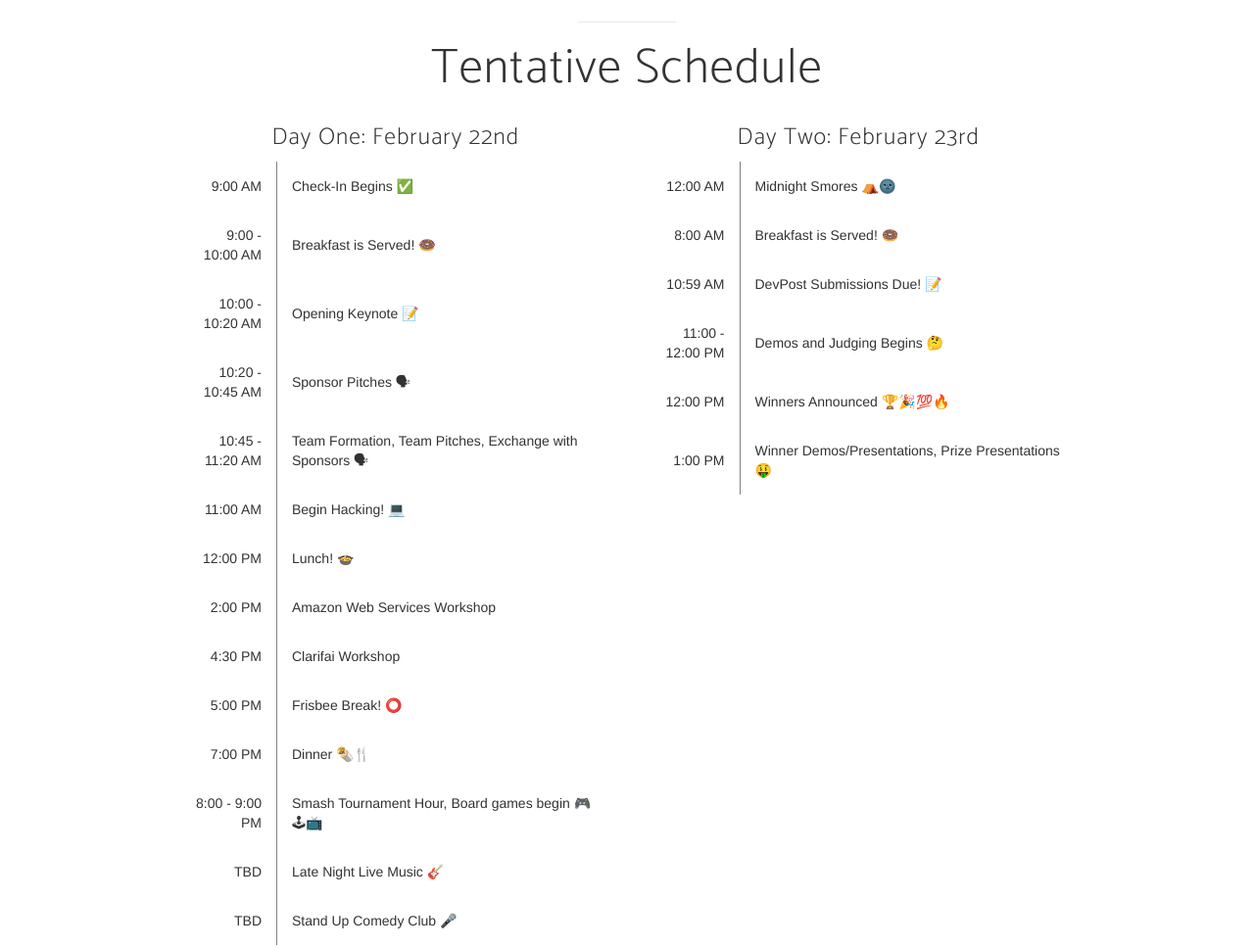
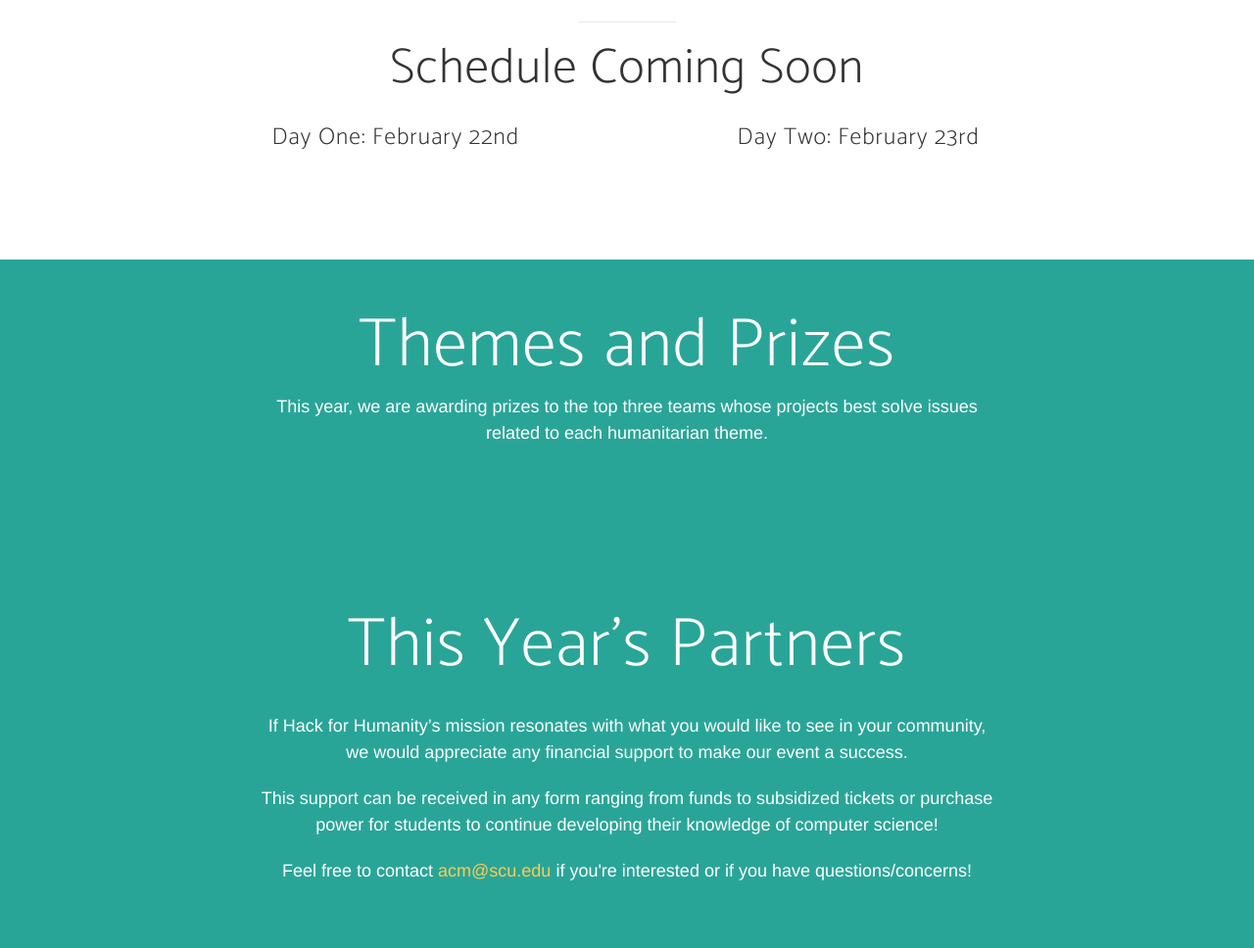
Before and after one commit to SCUACM/SCUACM.github.io, a plain HTML site: page index.html in a window 1280 px wide. Shown: the part 1384-2352 px from the top of the page at 98% size. Drawn offline with nearby package versions, Linux system fonts and the light colour scheme; a web font is replaced by a local one.

Commit message:
Remove 2019 schedule, award themes & sponsors

```diff
--- a/index.html
+++ b/index.html
@@ -167,14 +167,14 @@
 				<div class="col-md-10 col-md-offset-1">
 					<div class="container-fluid">
 						<div class="row text-center">
-							<h2>Tentative Schedule</h3>
+							<h2>Schedule Coming Soon</h3>
 						</div>
 						<div class="row">
 							<div class="col-md-6 text-center">
 								<div class="text-center">
 									<h3>Day One: February 22nd</h4>
 								</div>
-								<div>
+								<!-- <div>
 									<table>
 										<tr>
 											<td>9:00 AM</td>
@@ -233,13 +233,13 @@
 											<td>Stand Up Comedy Club 🎤</td>
 										</tr>
 									</table>
-								</div>
+								</div> -->
 							</div>
 							<div class="col-md-6 text-center">
 								<div class="text-center">
 									<h3>Day Two: February 23rd</h4>
 								</div>
-								<div>
+								<!-- <div>
 									<table>
 										<tr>
 											<td>12:00 AM</td>
@@ -266,7 +266,7 @@
 											<td>Winner Demos/Presentations, Prize Presentations 🤑</td>
 										</tr>
 									</table>
-								</div>
+								</div> -->
 							</div>
 						</div>
 					</div>
@@ -280,9 +280,9 @@
 			<div class="row">
 				<div class="col-md-8 col-md-offset-2">
 					<h2 class="section-heading">Themes and Prizes</h2>
-					<p>This year, we are awarding prizes to teams whose projects best solve issues related to each humanitarian theme. The themes and prizes for this year are listed below, along with the sponsor backing the theme. Prizes are equally split among the winning teams' members.</p>
+					<p>This year, we are awarding prizes to the top three teams whose projects best solve issues related to each humanitarian theme.</p>
 					<br>
-
+					<!-- NO LONGER AWARDING BY THEMES
 					<h3 style="font-size: 40px;">Education</h3>
 					<p>Enabling underprivileged schools to have the best learning environment for their students.<br>$500 USD cash prize sponsored by the <a href="https://www.scu.edu/ic/">Ignatian Center for Jesuit Education</a></p>
 
@@ -293,7 +293,7 @@
 					<p>Finding new solutions to keep the Earth safe and beautiful for future generations to come.<br>$500 USD cash prize sponsored by the <a href="https://www.scu.edu/ethics/">Markkula Center for Applied Ethics</a></p>
 
 					<h3 style="font-size: 40px;">Creativity</h3>
-					<p>Enhancing the livelihood of artists and musicians through the use of technology.<br>$500 USD cash prize sponsored by the <a href="https://www.scu.edu/business/cie/">Center for Innovation and Entrepreneurship</a></p>
+					<p>Enhancing the livelihood of artists and musicians through the use of technology.<br>$500 USD cash prize sponsored by the <a href="https://www.scu.edu/business/cie/">Center for Innovation and Entrepreneurship</a></p> -->
 				</div>
 			</div>
 		</div>
@@ -313,6 +313,7 @@
 					<br>
 					<div class="badges">
 						<div class="row">
+							<!-- 2019 Sponsors
 							<div class="col-md-3 col-xs-4">
 								<center><img class="badge-link" src="img/acm.png" title="ACM" alt="ACM"></center>
 							</div>
@@ -337,12 +338,12 @@
 							<div class="col-md-3 col-xs-4">
 								<center><img class="badge-link" src="img/mcae.png" title="Markkula Center for Applied Ethics" alt="Markkula Center for Applied Ethics"></center>
 							</div>
-							<div class="col-md-3"><!-- Filler --></div>
 							<div class="col-md-3 col-xs-4">
 								<center><img class="badge-link" src="img/cie.png" title="Center for Innovation and Entrepreneurship" alt="Center for Innovation and Entrepreneurship"></center>
 							</div>
 							<div class="col-md-3 col-xs-4">
-								<center><img class="badge-link" src="img/frugal.png" title="Frugal Innovation Hub" alt="Frugal Innovation Hub"></center>
+								<center><img class="badge-link" src="img/frugal.png" title="Frugal Innovation Hub" alt="Frugal Innovation Hub"></center> -->
+						    <div class="col-md-3"><!-- Filler --></div>
 							</div>
 						</div>
 					</div>
@@ -351,7 +352,7 @@
 		</div>
 	</section>
 
-	<!-- TEMPORARILY HIDING LAST YEAR'S SPONSORS
+	<!-- 2018 Sponsors
 	<section id="past-sponsors" class="sponsors bg-primary text-center">
 		<hr class="sponsor-cutoff">
 		<div class="container">
```
